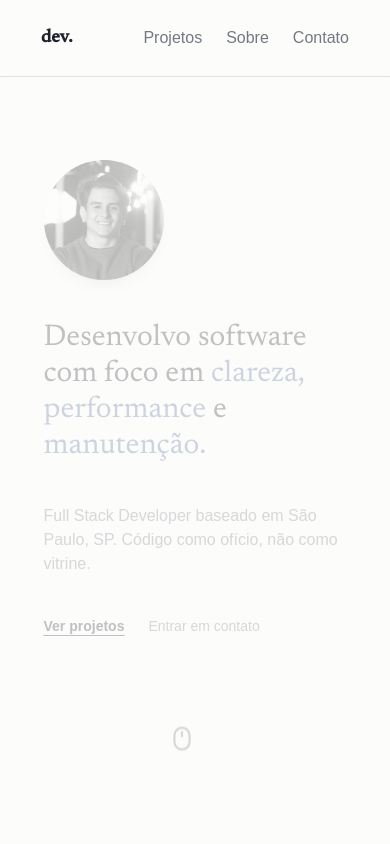
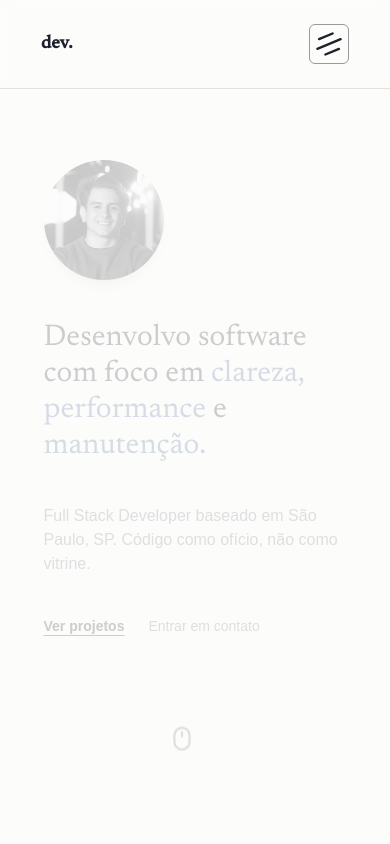
Before and after one commit to iagoliziero/portfolio-v2, a Next.js app: page / in a window 390 px wide. Shown: the top 844 px of the page. Built offline with nearby package versions, Linux system fonts and the light colour scheme.

Commit message:
feat: add new sections and components for About Me and Tech Stack, implement dropdown menu, and update styles

```diff
--- a/app/globals.css
+++ b/app/globals.css
@@ -13,8 +13,10 @@
   --font-serif: var(--font-serif);
 }
 
-body {
+body, html {
   font-family: Arial, Helvetica, sans-serif;
+  scroll-behavior: smooth !important;
+  overflow-x: hidden;
 }
 
 * {
--- a/app/page.tsx
+++ b/app/page.tsx
@@ -1,17 +1,20 @@
 "use client";
 
-import { FadeSection } from "@/components/layout/fade-section";
-import AboutMe from "@/components/sections/about-me";
+import AboutMe from "@/components/sections/about-me-section";
 import AnimatedText from "@/components/sections/animated-text";
 import HeroSection from "@/components/sections/hero-section";
-import TechStack from "@/components/sections/tech-stack";
+import TechStack from "@/components/sections/tech-stack-section";
 
 export default function Home() {
   return (
     <main className="flex flex-col gap-40 lg:gap-64 w-full">
       <HeroSection />
       <AnimatedText />
-      <AboutMe />
+
+      <span id="about"></span>
+      <AboutMe  />
+
+      <span id="stack"></span>
       <TechStack />
     </main>
   );
--- a/components/layout/header.tsx
+++ b/components/layout/header.tsx
@@ -4,6 +4,7 @@ import { heroLinks as data } from "@/constants/landing";
 import { heroLinksProps as links } from "@/types/types";
 import { useState } from "react";
 import { Text } from "../ui/base-text";
+import DropDownMenu from "../sections/drop-down-menu";
 
 const Header = () => {
   const [links] = useState<links[]>(data);
@@ -15,7 +16,7 @@ const Header = () => {
           dev.
         </Text>
         <nav>
-          <ul className="flex gap-6">
+          <ul className="hidden lg:flex lg:gap-6">
             {links?.map((link, index) => (
               <li key={index}>
                 <a
@@ -28,6 +29,7 @@ const Header = () => {
             ))}
           </ul>
         </nav>
+        <DropDownMenu />
       </section>
     </header>
   );
--- a/components/sections/about-me.tsx
+++ b/components/sections/about-me-section.tsx
@@ -8,7 +8,7 @@ export default function AboutMe() {
     <FadeSection>
       <section className="flex flex-col w-full gap-10 lg:gap-12">
         <div className="mx-auto max-w-5xl flex flex-col gap-10 lg:gap-12 px-6 w-[90%] lg:w-[70%] xl:w-[60%] 2xl:w-[50%]">
-          <div className="flex flex-col gap-4">
+          <div  className="flex flex-col gap-4">
             <TitleSection subtitle="Quem eu sou?"> Sobre </TitleSection>
           </div>
           <div className="flex flex-col gap-7">
--- /dev/null
+++ b/components/sections/drop-down-menu.tsx
@@ -0,0 +1,53 @@
+import { heroLinks as data } from "@/constants/landing";
+import { heroLinksProps as links } from "@/types/types";
+import { useState } from "react";
+import ButtonMenu from "../ui/base-button-menu";
+
+const DropDownMenu = () => {
+  const [isOpen, setIsOpen] = useState<boolean>(false);
+
+  const closeMenu = () => setIsOpen(false);
+  const toggleMenu = () => setIsOpen((prev) => !prev);
+
+  return (
+    <>
+      <div className="flex lg:hidden">
+        <ButtonMenu isOpen={isOpen} onClick={toggleMenu} />
+      </div>
+
+      <nav
+        className={`
+        absolute top-28 right-7 z-50
+        border border-border p-5 rounded-lg
+        bg-background/90
+        transition-all duration-300 ease-out
+         ${
+           isOpen
+             ? "opacity-100 translate-y-0 pointer-events-auto"
+             : "opacity-0 -translate-y-3 pointer-events-none"
+         }
+    `}
+      >
+        <ul className="flex flex-col gap-6 lg:hidden">
+          {data.map((link, index) => (
+            <li key={index}>
+              <a
+                href={link.href}
+                onClick={() => {
+                  setTimeout(() => {
+                    closeMenu();
+                  }, 300);
+                }}
+                className="text-muted-foreground transition-colors active:text-primary duration-300"
+              >
+                {link.label}
+              </a>
+            </li>
+          ))}
+        </ul>
+      </nav>
+    </>
+  );
+};
+
+export default DropDownMenu;
--- a/components/sections/tech-stack.tsx
+++ b/components/sections/tech-stack-section.tsx
@@ -44,6 +44,7 @@ export default function TechStack() {
               </div>
             ))}
           </div>
+          <span> <Text colors="mutedForeground" size="md" className="leading-relaxed italic"> Isso é o que eu realmente uso no dia a dia. </Text> </span>
         </div>
       </section>
     </FadeSection>
--- /dev/null
+++ b/components/ui/base-button-menu.tsx
@@ -0,0 +1,54 @@
+import { useState } from "react";
+
+const ButtonMenu = ({
+    isOpen,
+    onClick,
+  }: {
+    isOpen: boolean;
+    onClick: () => void;
+  }) => {
+
+  return (
+    <button
+      onClick={onClick}
+      className="group flex items-center justify-center relative z-10 rounded-[0.375rem] p-[5px] cursor-pointer border border-[#999]"
+    >
+      <svg
+        fill="currentColor"
+        viewBox="0 0 24 24"
+        className={`
+          w-7 h-7 overflow-visible transition-transform duration-300
+          ${isOpen ? "rotate-45" : ""}
+          [&_path]:transition-transform [&_path]:duration-300
+        `}
+      >
+        <path
+          className={
+            isOpen
+              ? "[transform:rotate(112.5deg)_translate(-27.2%,-80.2%)]"
+              : ""
+          }
+          d="m3.45,8.83c-.39,0-.76-.23-.92-.62-.21-.51.03-1.1.54-1.31L14.71,2.08c.51-.21,1.1.03,1.31.54.21.51-.03,1.1-.54,1.31L3.84,8.75c-.13.05-.25.08-.38.08Z"
+        />
+        <path
+          className={
+            isOpen
+              ? "[transform:rotate(22.5deg)_translate(15.5%,-23%)]"
+              : ""
+          }
+          d="m2.02,17.13c-.39,0-.76-.23-.92-.62-.21-.51.03-1.1.54-1.31L21.6,6.94c.51-.21,1.1.03,1.31.54.21.51-.03,1.1-.54,1.31L2.4,17.06c-.13.05-.25.08-.38.08Z"
+        />
+        <path
+          className={
+            isOpen
+              ? "[transform:rotate(112.5deg)_translate(-15%,-149.5%)]"
+              : ""
+          }
+          d="m8.91,21.99c-.39,0-.76-.23-.92-.62-.21-.51.03-1.1.54-1.31l11.64-4.82c.51-.21,1.1.03,1.31.54.21.51-.03,1.1-.54,1.31l-11.64,4.82c-.13.05-.25.08-.38.08Z"
+        />
+      </svg>
+    </button>
+  );
+};
+
+export default ButtonMenu;
--- a/constants/landing.ts
+++ b/constants/landing.ts
@@ -1,80 +1,80 @@
-import { heroLinksProps as links, projectProps as project, stackProps as stacks } from "@/types/types";
+import {
+  heroLinksProps as links,
+  projectProps as project,
+  stackProps as stacks,
+} from "@/types/types";
 
-export const heroLinks: links[]  = [
+export const heroLinks: links[] = [
+  {
+    label: "Sobre",
+    href: "#about",
+  },
+  {
+    label: "Stack",
+    href: "#stack",
+  },
   {
     label: "Projetos",
-        href: "#projects"
-    },
-    {
-        label: "Sobre",
-        href: "#about"
+    href: "#projects",
   },
   {
     label: "Contato",
     href: "#contact",
-    }
+  },
 ];
 
 export const stack: stacks[] = [
   {
     id: 1,
-        stackType: 'frontend',
+    stackType: "frontend",
     stackItems: [
-            'React',
-            'Next.js',
-            'TypeScript',
-            'JavaScript',
-            'Tailwind CSS',
-            'HTML5',
-            'CSS3',
-        ]
+      "React",
+      "Next.js",
+      "TypeScript",
+      "JavaScript",
+      "Tailwind CSS",
+      "HTML5",
+      "CSS3",
+    ],
   },
   {
     id: 2,
-        stackType: 'backend',
-        stackItems: [
-            'PHP',
-            'Laravel',
-            'Node.js',
-            'Express.js',
-        ]
+    stackType: "backend",
+    stackItems: ["PHP", "Laravel", "Selenium" , "Node.js", "Express.js"],
   },
   {
     id: 3,
-        stackType: 'database',
-        stackItems: [
-            'MySQL',
-            'MongoDB',
-        ]
+    stackType: "database",
+    stackItems: ["MySQL", "MongoDB"],
   },
   {
     id: 4,
-        stackType: 'devops',
-        stackItems: [
-            'Git',
-            'GitHub',
-            'Docker',
-            'Rancher Desktop',
-        ]
-    }
-]
+    stackType: "devops",
+    stackItems: ["Git", "GitHub", "Docker", "Rancher Desktop"],
+  },
+];
 
 export const projects: project[] = [
   {
     id: 1,
-        title: 'Peak Form',
-        context: 'Plataforma de gerenciamento de treinos com integração a um backend completo em arquitetura MVC.',
-        problem: 'Dificuldade em manter a autenticação segura e o estado global consistente entre os componentes do front-end.',
-        solution: 'Implementar autenticação JWT na conexão com o backend e gerenciar as variáveis globais utilizando a Context API.',
-        stack: ['Vite', 'React', 'Javascript', 'Tailwind']
+    title: "Peak Form",
+    context:
+      "Plataforma de gerenciamento de treinos com integração a um backend completo em arquitetura MVC.",
+    problem:
+      "Dificuldade em manter a autenticação segura e o estado global consistente entre os componentes do front-end.",
+    solution:
+      "Implementar autenticação JWT na conexão com o backend e gerenciar as variáveis globais utilizando a Context API.",
+    stack: ["Vite", "React", "Javascript", "Tailwind"],
   },
   {
     id: 2,
-        title: 'Backend Peak Form',
-        context: 'API RESTful com autenticação JWT para gerenciar usuários, treinos e dados corporais.',
-        problem: 'Falta de um backend estruturado, seguro e integrado a um banco de dados confiável.',
-        solution: 'Desenvolver um backend completo com autenticação JWT e integração com um banco relacional PostgreSQL.',
-        stack: ['Node', 'Javascript', 'Express', 'JWT', 'PostgreSQL']
-
-    }
-]
+    title: "Backend Peak Form",
+    context:
+      "API RESTful com autenticação JWT para gerenciar usuários, treinos e dados corporais.",
+    problem:
+      "Falta de um backend estruturado, seguro e integrado a um banco de dados confiável.",
+    solution:
+      "Desenvolver um backend completo com autenticação JWT e integração com um banco relacional PostgreSQL.",
+    stack: ["Node", "Javascript", "Express", "JWT", "PostgreSQL"],
+  },
+];
```
Also changed, not shown: app/icon.png (added), types/types.ts (renamed from types/types.tsx). Lines whose indentation alone changed are shown as unchanged.
